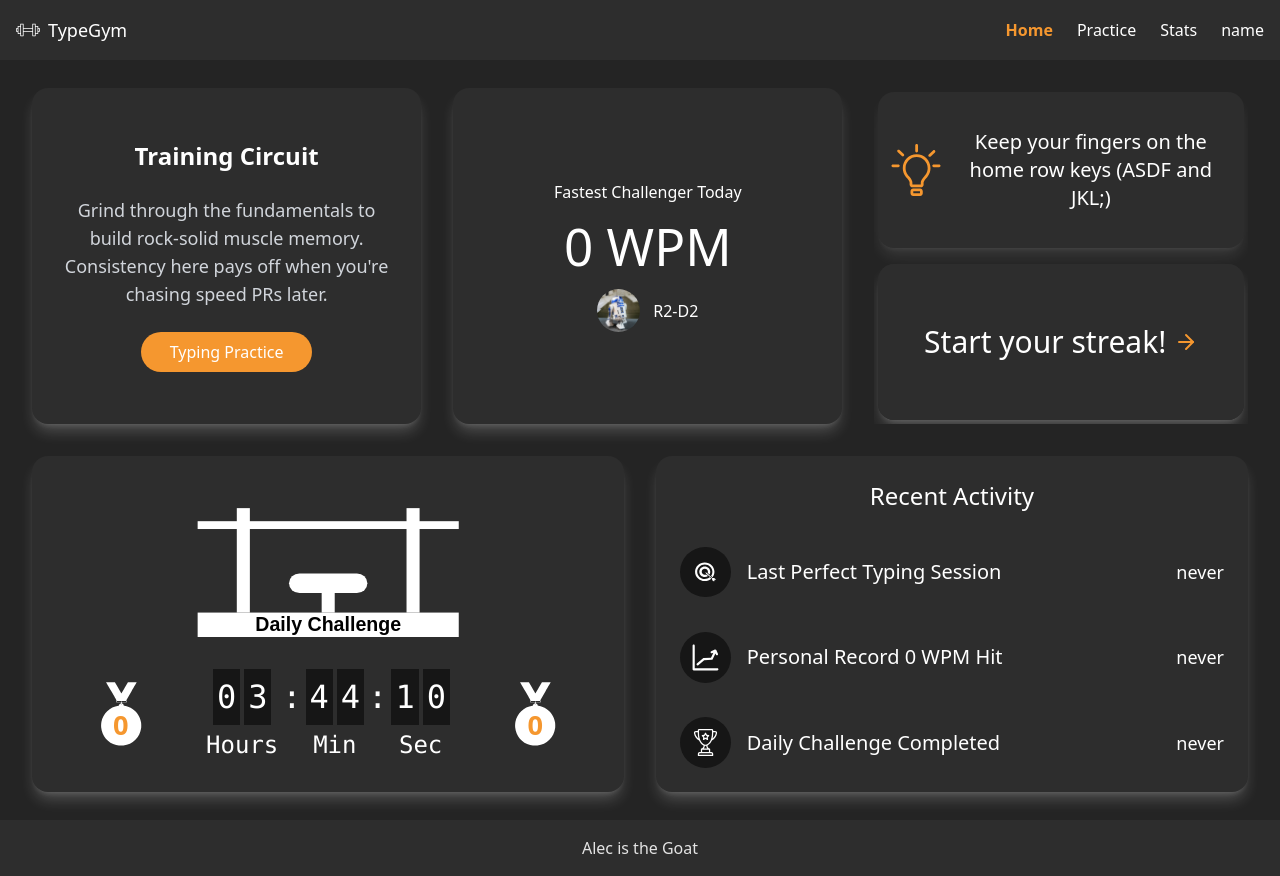
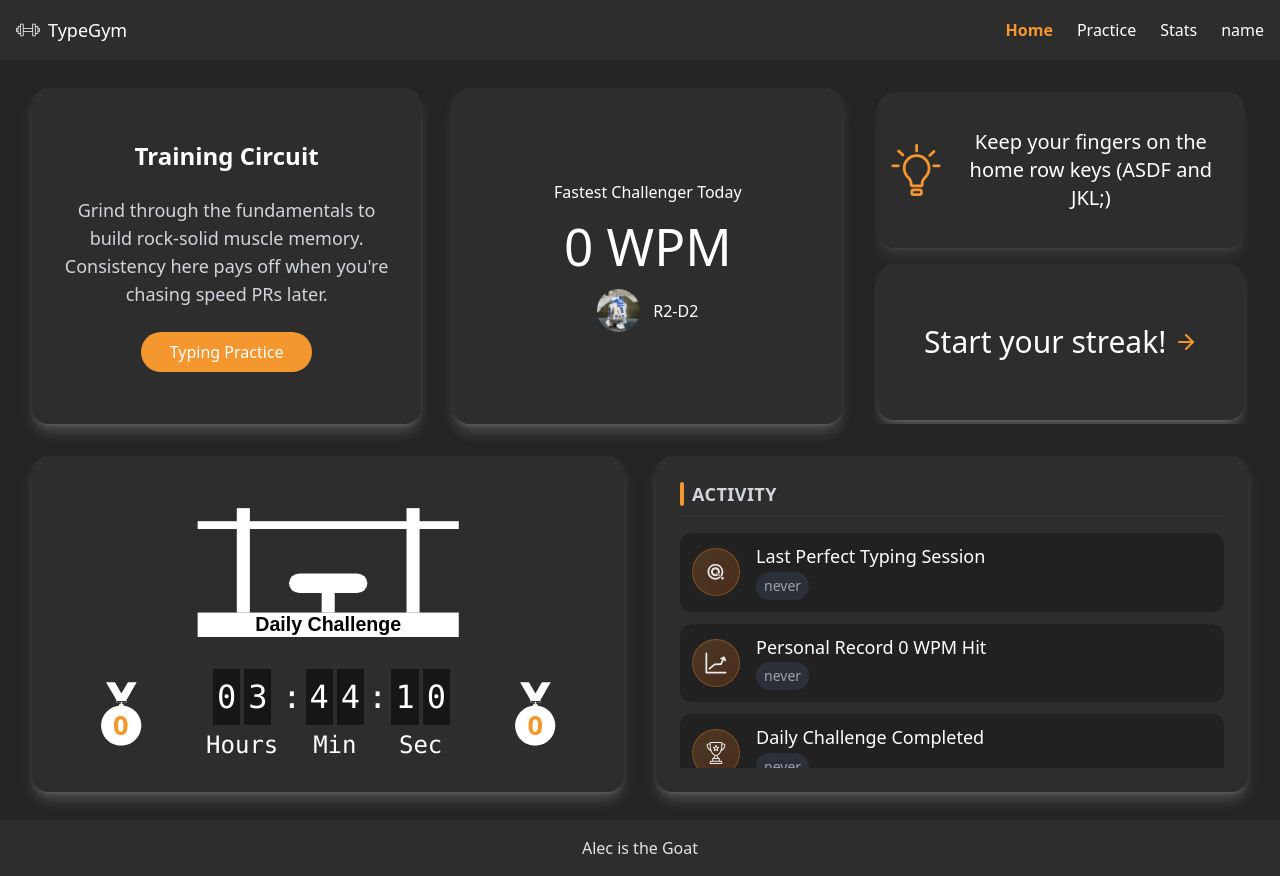
Before and after one commit to alecnhance/TypingGymV2, a React (Vite) app: page /home in a window 1280 px wide. Built offline with nearby package versions, Linux system fonts and the light colour scheme; no server answers; sample sign-in values are in the browser's storage.

Commit message:
recent activity styling

```diff
--- a/src/components/RecentActivity.jsx
+++ b/src/components/RecentActivity.jsx
@@ -46,19 +46,35 @@ const RecentActivity = () => {
         }
     ];
     return (
-        <div className="flex flex-col w-full h-full text-left items-center justify-between overflow-auto">
-            <h2 className="text-2xl font-medium">Recent Activity</h2>
-            {recentData.map((item, i) => (
-                <div key={i} className="flex w-full gap-4 items-center">
-                    <div className="w-[10%] bg-mainBackground p-3 rounded-full">
-                        <img src={item.image} alt="AchievementPic" className="aspect-square w-full invert" />
+        <div className="flex flex-col w-full h-full text-left justify-between overflow-auto gap-4">
+            <div className="flex items-center gap-2 pb-2 border-b border-gray-700/50">
+                <div className="w-1 h-6 bg-navOrange rounded-full"></div>
+                <h2 className="text-lg font-semibold text-gray-300 uppercase tracking-wide">Activity</h2>
+            </div>
+            <div className="flex flex-col w-full gap-3 flex-1 justify-center">
+                {recentData.map((item, i) => (
+                    <div
+                        key={i}
+                        className="flex w-full gap-4 items-center p-3 rounded-xl bg-mainBackground/50 hover:bg-mainBackground/70 transition-all duration-300 hover:scale-[1.02] hover:shadow-md hover:shadow-orange-500/10"
+                    >
+                        <div className="w-12 h-12 bg-gradient-to-br from-navOrange/20 to-orange-600/20 p-3 rounded-full flex-shrink-0 border border-navOrange/30 shadow-sm">
+                            <img src={item.image} alt="AchievementPic" className="aspect-square w-full invert opacity-90" />
+                        </div>
+                        <div className="flex flex-col flex-1 min-w-0 gap-1">
+                            <h2 className="text-lg font-medium leading-tight">{item.description}</h2>
+                            <div className="flex items-center gap-2">
+                                <span className={`text-sm px-2 py-1 rounded-full font-medium ${
+                                    item.date === "never"
+                                        ? "bg-gray-700/50 text-gray-400"
+                                        : "bg-navOrange/20 text-navOrange"
+                                }`}>
+                                    {item.date}
+                                </span>
+                            </div>
+                        </div>
                     </div>
-                    <div className="flex w-full justify-between">
-                        <h2 className="text-xl mr-1">{item.description}</h2>
-                        <h2 className="text-lg font-extralight">{item.date}</h2>
-                    </div>
-                </div>
-            ))}
+                ))}
+            </div>
         </div>
     );
 };
```
